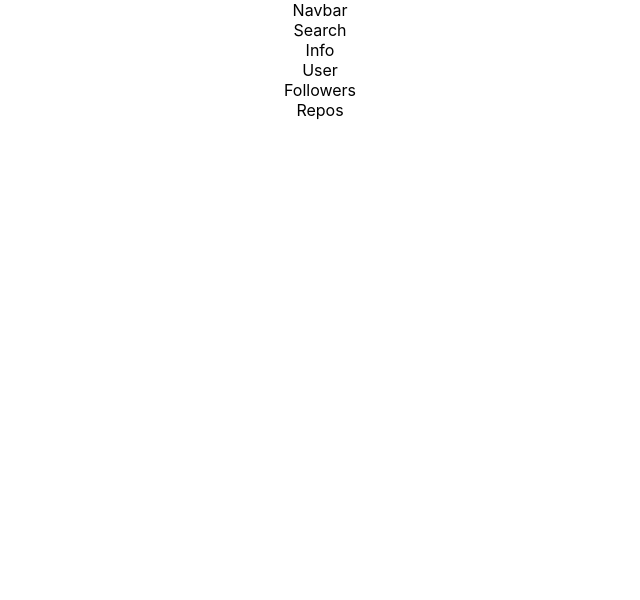
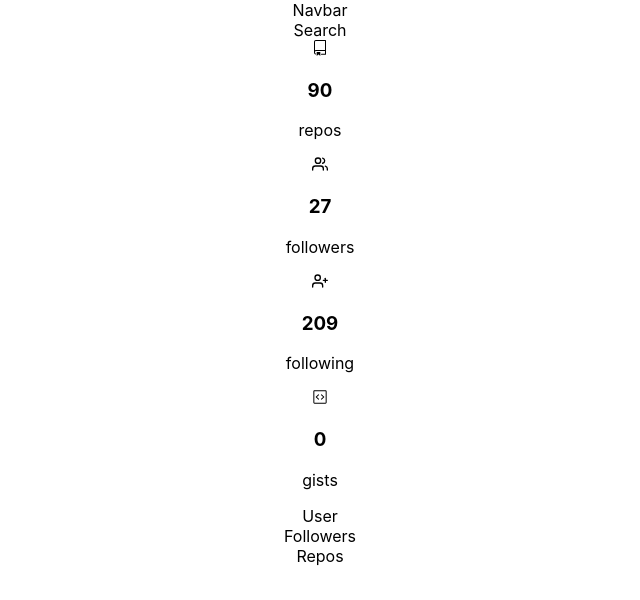
Before and after one commit to JojuGeorge/Github-Users, a React (Create React App) app: page /#/ in a window 1280 px wide. Shown: the top 600 px of the page, without its empty margins (320-960 px from the left). Built offline with nearby package versions, Linux system fonts and the light colour scheme.

Commit message:
added axios, info component updated with mock data

```diff
--- a/package.json
+++ b/package.json
@@ -10,6 +10,7 @@
     "axios": "^1.7.2",
     "react": "^18.3.1",
     "react-dom": "^18.3.1",
+    "react-icons": "^5.2.1",
     "react-router-dom": "^6.23.1",
     "react-scripts": "5.0.1",
     "web-vitals": "^2.1.4"
--- a/src/components/Info.js
+++ b/src/components/Info.js
@@ -1,11 +1,62 @@
 import React, {useContext} from 'react'
 import { GithubContext } from '../context/context'
+import {GoRepo, GoCodeSquare} from 'react-icons/go';
+import {FiUserPlus, FiUsers, FiuserPlus} from 'react-icons/fi';
+
+
 
 function Info() {
-  const data = useContext(GithubContext);
-  console.log(data)
+  const {githubUser} = useContext(GithubContext);
+
+  const {public_repos, followers, following, public_gists} = githubUser;
+
+  console.log(githubUser)
+  console.log(public_repos, followers, following, public_gists)
+
+  const items = [
+    {
+      id:1,
+      icon: <GoRepo/>,
+      label: 'repos',
+      value: public_repos,
+    },{
+      id:2,
+      icon: <FiUsers/>,
+      label: 'followers',
+      value: followers,
+    },{
+      id:3,
+      icon: <FiUserPlus/>,
+      label: 'following',
+      value: following,
+    },{
+      id:4,
+      icon: <GoCodeSquare/>,
+      label: 'gists',
+      value: public_gists,
+    }
+  ]
+
   return (
-    <div>Info </div>
+    <section>
+      <div>
+        {
+          items.map(item => {
+            return <Item key={item.id} {...item}></Item>
+          })
+        }
+      </div>
+    </section>
+  )
+}
+
+const Item = ({icon, label, value})=>{
+  return (
+    <article>
+      <span>{icon}</span>
+      <h3>{value}</h3>
+      <p>{label}</p>
+    </article>
   )
 }
 
```
Also changed, not shown: 1 other file (tests, documents, lock files or other folders).
